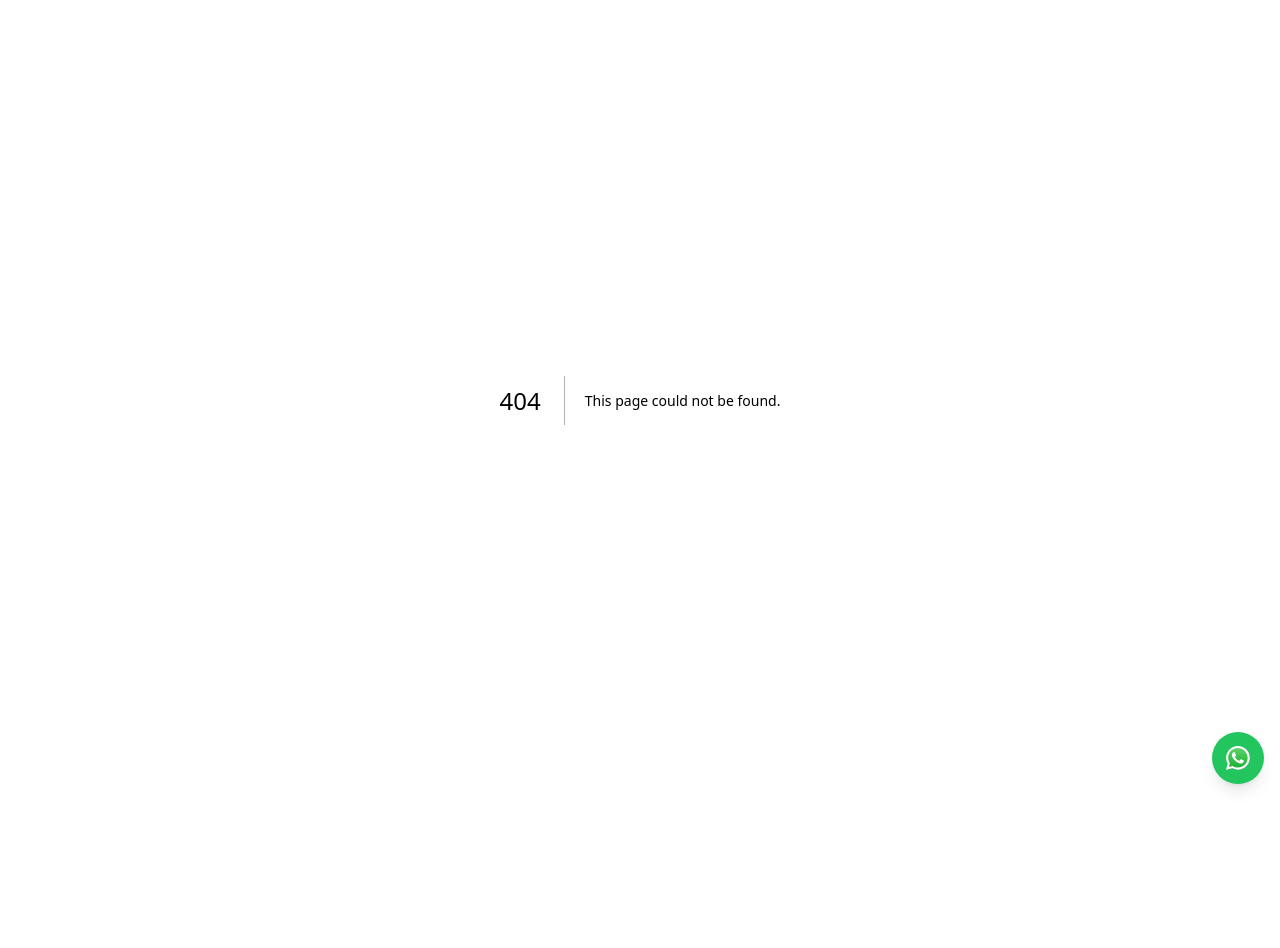
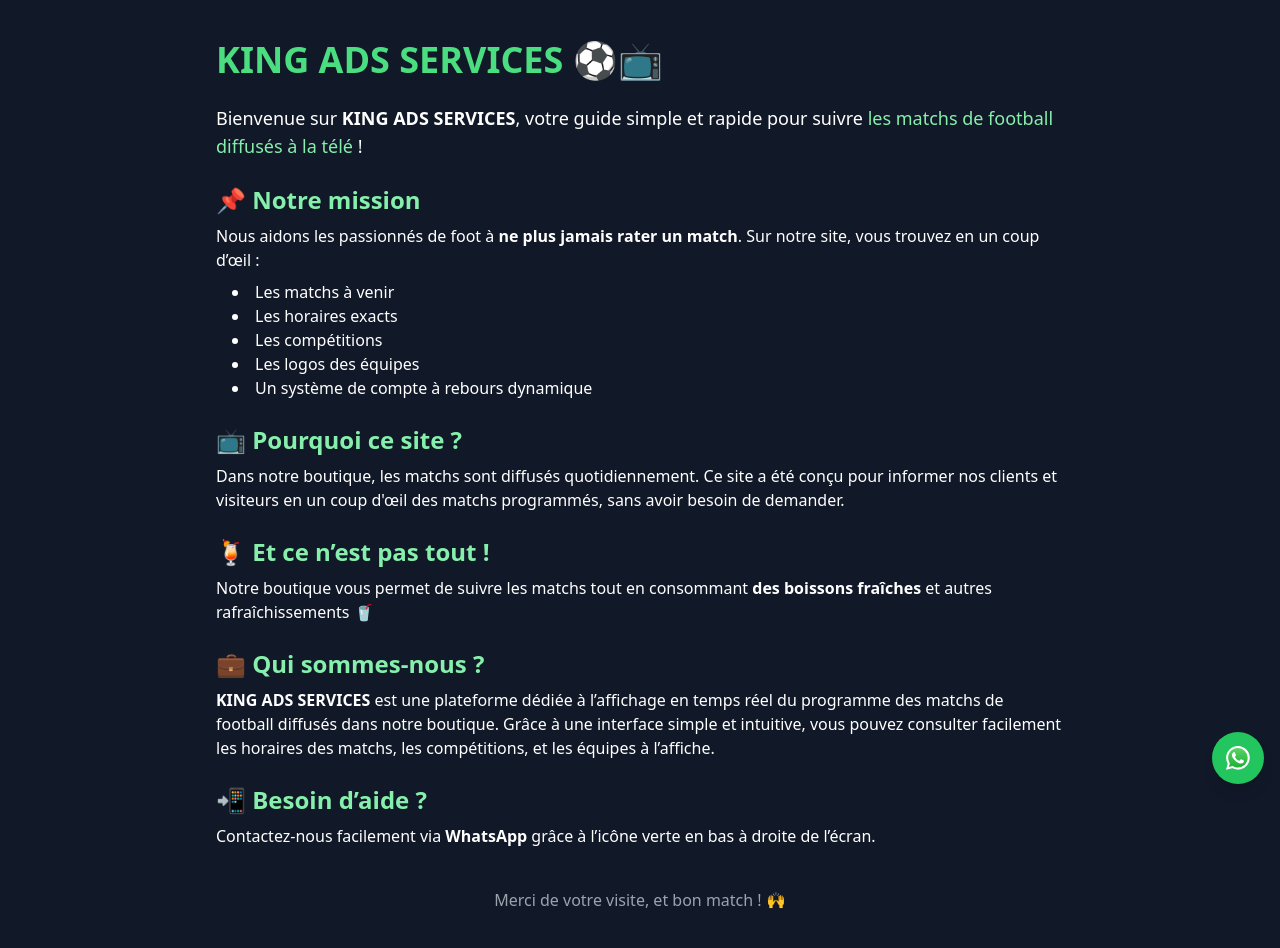
Before and after one commit to DavePastore47/Project, a Next.js app: page /apropos in a window 1280 px wide. Before the commit this address had no page. Shown: the top 948 px of the page. Before the commit the page ends 800 px from the top, so only its background shows below. Built offline with nearby package versions, Linux system fonts and the light colour scheme.

Commit message:
Ajout d'une page A propos et mise à jour de l'API

```diff
--- a/components/Header.js
+++ b/components/Header.js
@@ -15,6 +15,7 @@
         </div>
         <Link href="/" className="hover:underline">Accueil</Link>
         <Link href="/programme" className="hover:underline">Programme</Link>
+        <Link href="/apropos" className="text-white hover:text-green-400">À propos</Link>
         <a href="https://wa.me/+22952008133?text=Bonjour%20je%20viens%20de%20votre%20site%20de%20matchs%20pour%20prendre%20une%20réservation." target="_blank" rel="noopener noreferrer" className="hover:underline">WhatsApp</a>
       </div>
     </header>
--- a/pages/about.js
+++ /dev/null
@@ -1,14 +0,0 @@
-import Navbar from "../components/Navbar"
-
-export default function About() {
-  return (
-    <div>
-      <Navbar />
-      <main className="p-4">
-        <h1 className="text-2xl font-bold mb-4">À propos</h1>
-        <p>Pour toute réservation, contactez-nous sur WhatsApp :</p>
-        <a href="https://wa.me/22952008133?text=Bonjour%20je%20viens%20de%20votre%20site%20de%20matchs%20pour%20prendre%20une%20réservation." className="text-blue-400 underline">WhatsApp</a>
-      </main>
-    </div>
-  )
-}
--- /dev/null
+++ b/pages/apropos.js
@@ -0,0 +1,58 @@
+export default function Apropos() {
+  return (
+    <div className="max-w-4xl mx-auto px-6 py-10 text-white">
+      <h1 className="text-4xl font-bold mb-6 text-green-400">KING ADS SERVICES ⚽📺</h1>
+
+      <p className="mb-6 text-lg">
+        Bienvenue sur <span className="font-semibold text-white">KING ADS SERVICES</span>, votre guide simple et rapide pour suivre
+        <span className="text-green-300"> les matchs de football diffusés à la télé</span> !
+      </p>
+
+      <div className="space-y-6">
+        <section>
+          <h2 className="text-2xl font-semibold text-green-300 mb-2">📌 Notre mission</h2>
+          <p>
+            Nous aidons les passionnés de foot à <strong>ne plus jamais rater un match</strong>. Sur notre site, vous trouvez en un coup d’œil :
+          </p>
+          <ul className="list-disc list-inside ml-4 mt-2">
+            <li>Les matchs à venir</li>
+            <li>Les horaires exacts</li>
+            <li>Les compétitions</li>
+            <li>Les logos des équipes</li>
+            <li>Un système de compte à rebours dynamique</li>
+          </ul>
+        </section>
+
+        <section>
+          <h2 className="text-2xl font-semibold text-green-300 mb-2">📺 Pourquoi ce site ?</h2>
+          <p>Dans notre boutique, les matchs sont diffusés quotidiennement. Ce site a été conçu pour informer nos clients et visiteurs en un coup d'œil des matchs programmés, sans avoir besoin de demander.</p>
+        </section>
+
+        <section>
+          <h2 className="text-2xl font-semibold text-green-300 mb-2">🍹 Et ce n’est pas tout !</h2>
+          <p>
+            Notre boutique vous permet de suivre les matchs tout en consommant <strong>des boissons fraîches</strong> et autres rafraîchissements 🥤
+          </p>
+        </section>
+
+        <section>
+          <h2 className="text-2xl font-semibold text-green-300 mb-2">💼 Qui sommes-nous ?</h2>
+          <p>
+            <strong>KING ADS SERVICES</strong> est une plateforme dédiée à l’affichage en temps réel du programme des matchs de football diffusés dans notre boutique. Grâce à une interface simple et intuitive, vous pouvez consulter facilement les horaires des matchs, les compétitions, et les équipes à l’affiche.
+          </p>
+        </section>
+
+        <section>
+          <h2 className="text-2xl font-semibold text-green-300 mb-2">📲 Besoin d’aide ?</h2>
+          <p>
+            Contactez-nous facilement via <strong>WhatsApp</strong> grâce à l’icône verte en bas à droite de l’écran.
+          </p>
+        </section>
+      </div>
+
+      <div className="mt-10 text-center text-gray-400">
+        Merci de votre visite, et bon match ! 🙌
+      </div>
+    </div>
+  );
+}
```
Also changed, not shown: data/matchs.json (+6 -19 lines).
